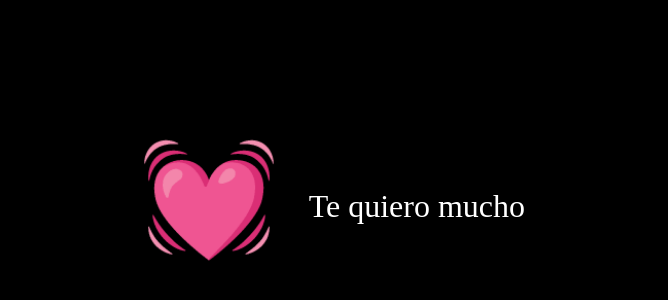
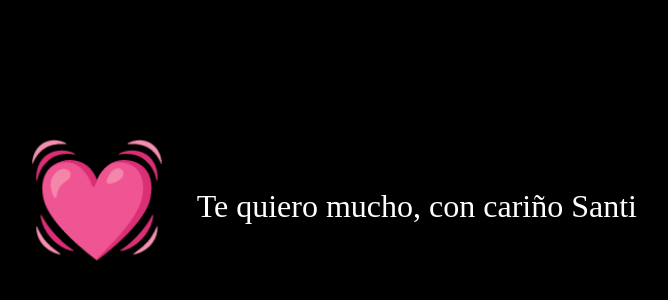
Before and after one commit to Santiagocer/Heart, a plain HTML site: page index.html in a window 1280 px wide. Shown: the part 210-510 px from the top of the page, without its empty margins (323-991 px from the left). Drawn offline with Linux system fonts and the light colour scheme.

Commit message:
Add files via upload

```diff
--- a/index.html
+++ b/index.html
@@ -8,6 +8,7 @@
 </head>
 <body>
     <div class="heart">💓</div>
-    <div class="text">Te quiero mucho</div>
+    <div class="text">Te quiero mucho, con cariño Santi</div>
+    <div></div>
 </body>
 </html>
```
